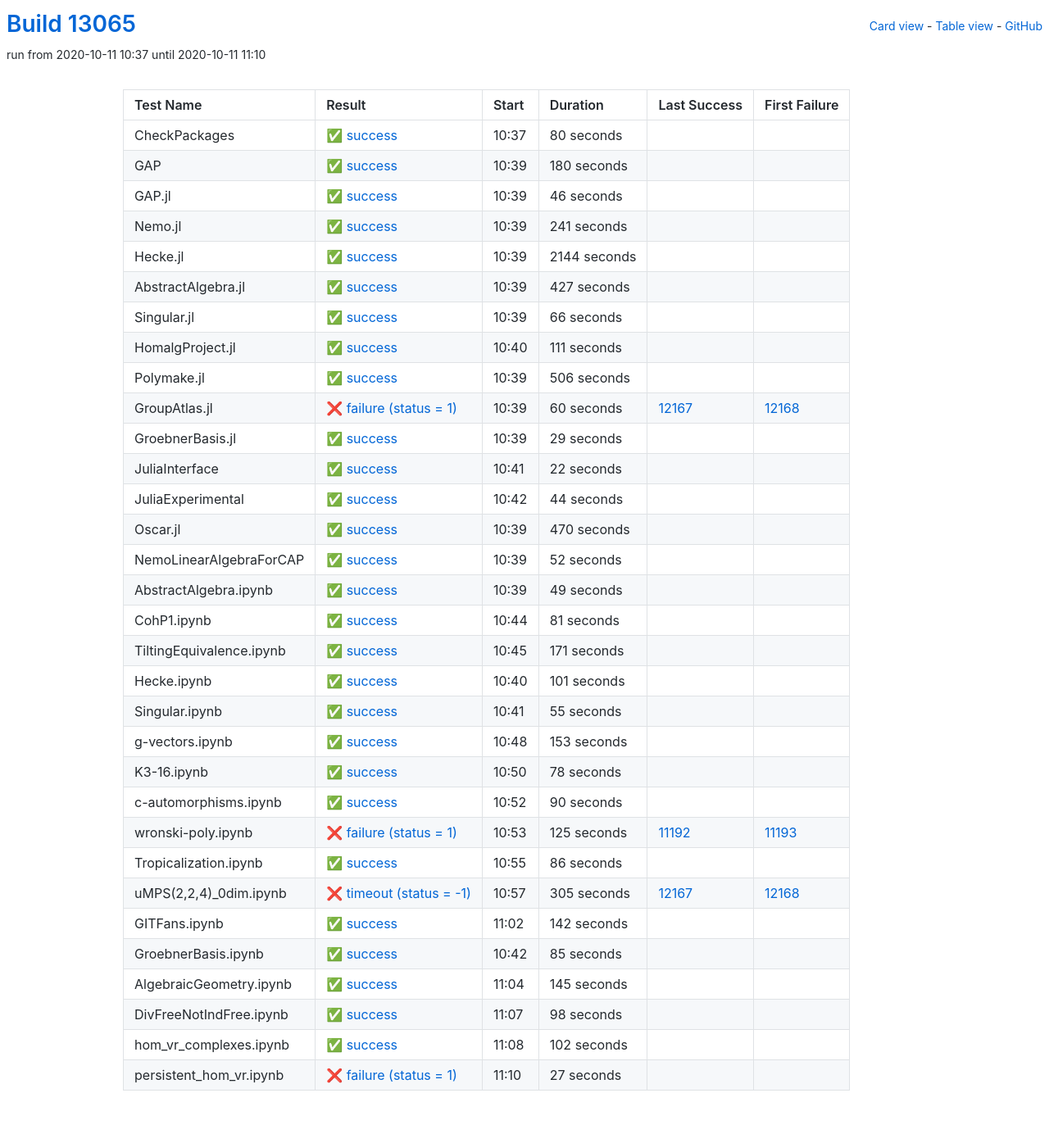
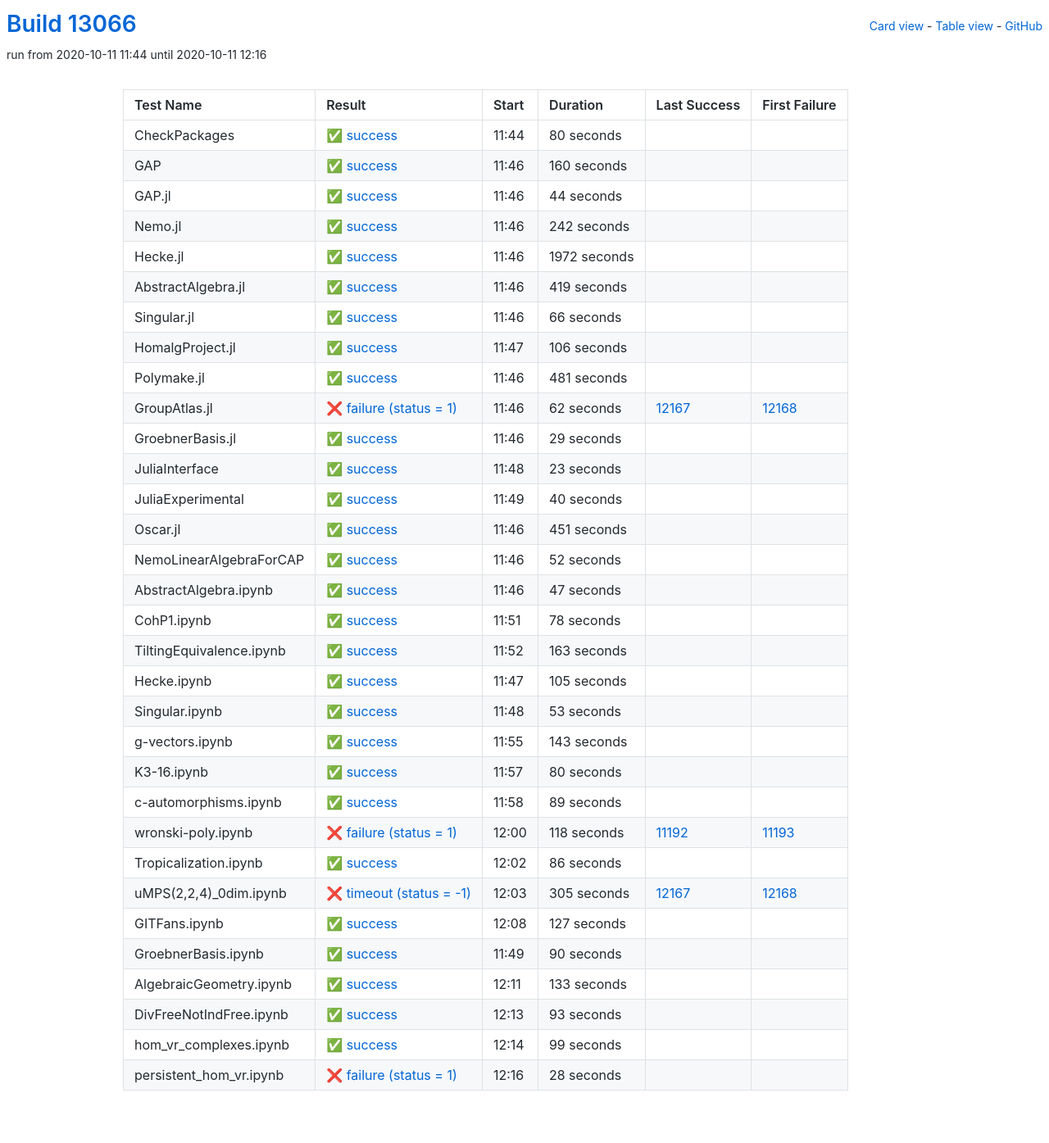
Before and after one commit to oscar-system/oscar-ci-status, a Jekyll site: the page built from table.html, in a window 1280 px wide. Shown: the whole page at 82% size. Built offline with Jekyll 4.4.1, drawn with Linux system fonts in a browser that asks for light colours.

Commit message:
Build #13066

```diff
--- a/_data/ci.yml
+++ b/_data/ci.yml
@@ -1,6 +1,6 @@
 ---
-build: 13065
-build_url: https://oscarci.mathematik.uni-kl.de/job/oscar/13065/
+build: 13066
+build_url: https://oscarci.mathematik.uni-kl.de/job/oscar/13066/
 job: oscar
 organization: oscar-system
 repo: oscar-ci-status
@@ -8,8 +8,8 @@ repourl: https://github.com/oscar-system/oscar-ci-status
 tests:
 - name: CheckPackages
   id: checkpackages
-  log: https://oscarci.mathematik.uni-kl.de/job/oscar/13065/artifact/logs/build-13065/CheckPackages.log
-  start: 2020-10-11 10:37
+  log: https://oscarci.mathematik.uni-kl.de/job/oscar/13066/artifact/logs/build-13066/CheckPackages.log
+  start: 2020-10-11 11:44
   success: true
   exitcode: 0
   status: success
@@ -20,68 +20,68 @@ tests:
   first_failure_url:
 - name: GAP
   id: gap
-  log: https://oscarci.mathematik.uni-kl.de/job/oscar/13065/artifact/logs/build-13065/GAP.log
-  start: 2020-10-11 10:39
+  log: https://oscarci.mathematik.uni-kl.de/job/oscar/13066/artifact/logs/build-13066/GAP.log
+  start: 2020-10-11 11:46
   success: true
   exitcode: 0
   status: success
-  duration: 180
+  duration: 160
   last_success: false
   last_success_url:
   first_failure: false
   first_failure_url:
 - name: GAP.jl
   id: gap-jl
-  log: https://oscarci.mathematik.uni-kl.de/job/oscar/13065/artifact/logs/build-13065/GAP.jl.log
-  start: 2020-10-11 10:39
+  log: https://oscarci.mathematik.uni-kl.de/job/oscar/13066/artifact/logs/build-13066/GAP.jl.log
+  start: 2020-10-11 11:46
   success: true
   exitcode: 0
   status: success
-  duration: 46
+  duration: 44
   last_success: false
   last_success_url:
   first_failure: false
   first_failure_url:
 - name: Nemo.jl
   id: nemo-jl
-  log: https://oscarci.mathematik.uni-kl.de/job/oscar/13065/artifact/logs/build-13065/Nemo.jl.log
-  start: 2020-10-11 10:39
+  log: https://oscarci.mathematik.uni-kl.de/job/oscar/13066/artifact/logs/build-13066/Nemo.jl.log
+  start: 2020-10-11 11:46
   success: true
   exitcode: 0
   status: success
-  duration: 241
+  duration: 242
   last_success: false
   last_success_url:
   first_failure: false
   first_failure_url:
 - name: Hecke.jl
   id: hecke-jl
-  log: https://oscarci.mathematik.uni-kl.de/job/oscar/13065/artifact/logs/build-13065/Hecke.jl.log
-  start: 2020-10-11 10:39
+  log: https://oscarci.mathematik.uni-kl.de/job/oscar/13066/artifact/logs/build-13066/Hecke.jl.log
+  start: 2020-10-11 11:46
   success: true
   exitcode: 0
   status: success
-  duration: 2144
+  duration: 1972
   last_success: false
   last_success_url:
   first_failure: false
   first_failure_url:
 - name: AbstractAlgebra.jl
   id: abstractalgebra-jl
-  log: https://oscarci.mathematik.uni-kl.de/job/oscar/13065/artifact/logs/build-13065/AbstractAlgebra.jl.log
-  start: 2020-10-11 10:39
+  log: https://oscarci.mathematik.uni-kl.de/job/oscar/13066/artifact/logs/build-13066/AbstractAlgebra.jl.log
+  start: 2020-10-11 11:46
   success: true
   exitcode: 0
   status: success
-  duration: 427
+  duration: 419
   last_success: false
   last_success_url:
   first_failure: false
   first_failure_url:
 - name: Singular.jl
   id: singular-jl
-  log: https://oscarci.mathematik.uni-kl.de/job/oscar/13065/artifact/logs/build-13065/Singular.jl.log
-  start: 2020-10-11 10:39
+  log: https://oscarci.mathematik.uni-kl.de/job/oscar/13066/artifact/logs/build-13066/Singular.jl.log
+  start: 2020-10-11 11:46
   success: true
   exitcode: 0
   status: success
@@ -92,44 +92,44 @@ tests:
   first_failure_url:
 - name: HomalgProject.jl
   id: homalgproject-jl
-  log: https://oscarci.mathematik.uni-kl.de/job/oscar/13065/artifact/logs/build-13065/HomalgProject.jl.log
-  start: 2020-10-11 10:40
+  log: https://oscarci.mathematik.uni-kl.de/job/oscar/13066/artifact/logs/build-13066/HomalgProject.jl.log
+  start: 2020-10-11 11:47
   success: true
   exitcode: 0
   status: success
-  duration: 111
+  duration: 106
   last_success: false
   last_success_url:
   first_failure: false
   first_failure_url:
 - name: Polymake.jl
   id: polymake-jl
-  log: https://oscarci.mathematik.uni-kl.de/job/oscar/13065/artifact/logs/build-13065/Polymake.jl.log
-  start: 2020-10-11 10:39
+  log: https://oscarci.mathematik.uni-kl.de/job/oscar/13066/artifact/logs/build-13066/Polymake.jl.log
+  start: 2020-10-11 11:46
   success: true
   exitcode: 0
   status: success
-  duration: 506
+  duration: 481
   last_success: false
   last_success_url:
   first_failure: false
   first_failure_url:
 - name: GroupAtlas.jl
   id: groupatlas-jl
-  log: https://oscarci.mathematik.uni-kl.de/job/oscar/13065/artifact/logs/build-13065/GroupAtlas.jl.log
-  start: 2020-10-11 10:39
+  log: https://oscarci.mathematik.uni-kl.de/job/oscar/13066/artifact/logs/build-13066/GroupAtlas.jl.log
+  start: 2020-10-11 11:46
   success: false
   exitcode: 1
   status: failure
-  duration: 60
+  duration: 62
   last_success: 12167
   last_success_url: https://oscarci.mathematik.uni-kl.de/job/oscar/12167/
   first_failure: 12168
   first_failure_url: https://oscarci.mathematik.uni-kl.de/job/oscar/12168/
 - name: GroebnerBasis.jl
   id: groebnerbasis-jl
-  log: https://oscarci.mathematik.uni-kl.de/job/oscar/13065/artifact/logs/build-13065/GroebnerBasis.jl.log
-  start: 2020-10-11 10:39
+  log: https://oscarci.mathematik.uni-kl.de/job/oscar/13066/artifact/logs/build-13066/GroebnerBasis.jl.log
+  start: 2020-10-11 11:46
   success: true
   exitcode: 0
   status: success
@@ -140,44 +140,44 @@ tests:
   first_failure_url:
 - name: JuliaInterface
   id: juliainterface
-  log: https://oscarci.mathematik.uni-kl.de/job/oscar/13065/artifact/logs/build-13065/JuliaInterface.log
-  start: 2020-10-11 10:41
+  log: https://oscarci.mathematik.uni-kl.de/job/oscar/13066/artifact/logs/build-13066/JuliaInterface.log
+  start: 2020-10-11 11:48
   success: true
   exitcode: 0
   status: success
-  duration: 22
+  duration: 23
   last_success: false
   last_success_url:
   first_failure: false
   first_failure_url:
 - name: JuliaExperimental
   id: juliaexperimental
-  log: https://oscarci.mathematik.uni-kl.de/job/oscar/13065/artifact/logs/build-13065/JuliaExperimental.log
-  start: 2020-10-11 10:42
+  log: https://oscarci.mathematik.uni-kl.de/job/oscar/13066/artifact/logs/build-13066/JuliaExperimental.log
+  start: 2020-10-11 11:49
   success: true
   exitcode: 0
   status: success
-  duration: 44
+  duration: 40
   last_success: false
   last_success_url:
   first_failure: false
   first_failure_url:
 - name: Oscar.jl
   id: oscar-jl
-  log: https://oscarci.mathematik.uni-kl.de/job/oscar/13065/artifact/logs/build-13065/Oscar.jl.log
-  start: 2020-10-11 10:39
+  log: https://oscarci.mathematik.uni-kl.de/job/oscar/13066/artifact/logs/build-13066/Oscar.jl.log
+  start: 2020-10-11 11:46
   success: true
   exitcode: 0
   status: success
-  duration: 470
+  duration: 451
   last_success: false
   last_success_url:
   first_failure: false
   first_failure_url:
 - name: NemoLinearAlgebraForCAP
   id: nemolinearalgebraforcap
-  log: https://oscarci.mathematik.uni-kl.de/job/oscar/13065/artifact/logs/build-13065/NemoLinearAlgebraForCAP.log
-  start: 2020-10-11 10:39
+  log: https://oscarci.mathematik.uni-kl.de/job/oscar/13066/artifact/logs/build-13066/NemoLinearAlgebraForCAP.log
+  start: 2020-10-11 11:46
   success: true
   exitcode: 0
   status: success
@@ -188,80 +188,20 @@ tests:
   first_failure_url:
 - name: AbstractAlgebra.ipynb
   id: abstractalgebra-ipynb
-  log: https://oscarci.mathematik.uni-kl.de/job/oscar/13065/artifact/logs/build-13065/AbstractAlgebra.ipynb.log
-  start: 2020-10-11 10:39
+  log: https://oscarci.mathematik.uni-kl.de/job/oscar/13066/artifact/logs/build-13066/AbstractAlgebra.ipynb.log
+  start: 2020-10-11 11:46
   success: true
   exitcode: 0
   status: success
-  duration: 49
+  duration: 47
   last_success: false
   last_success_url:
   first_failure: false
   first_failure_url:
 - name: CohP1.ipynb
   id: cohp1-ipynb
-  log: https://oscarci.mathematik.uni-kl.de/job/oscar/13065/artifact/logs/build-13065/CohP1.ipynb.log
-  start: 2020-10-11 10:44
-  success: true
-  exitcode: 0
-  status: success
-  duration: 81
-  last_success: false
-  last_success_url:
-  first_failure: false
-  first_failure_url:
-- name: TiltingEquivalence.ipynb
-  id: tiltingequivalence-ipynb
-  log: https://oscarci.mathematik.uni-kl.de/job/oscar/13065/artifact/logs/build-13065/TiltingEquivalence.ipynb.log
-  start: 2020-10-11 10:45
-  success: true
-  exitcode: 0
-  status: success
-  duration: 171
-  last_success: false
-  last_success_url:
-  first_failure: false
-  first_failure_url:
-- name: Hecke.ipynb
-  id: hecke-ipynb
-  log: https://oscarci.mathematik.uni-kl.de/job/oscar/13065/artifact/logs/build-13065/Hecke.ipynb.log
-  start: 2020-10-11 10:40
-  success: true
-  exitcode: 0
-  status: success
-  duration: 101
-  last_success: false
-  last_success_url:
-  first_failure: false
-  first_failure_url:
-- name: Singular.ipynb
-  id: singular-ipynb
-  log: https://oscarci.mathematik.uni-kl.de/job/oscar/13065/artifact/logs/build-13065/Singular.ipynb.log
-  start: 2020-10-11 10:41
-  success: true
-  exitcode: 0
-  status: success
-  duration: 55
-  last_success: false
-  last_success_url:
-  first_failure: false
-  first_failure_url:
-- name: g-vectors.ipynb
-  id: g-vectors-ipynb
-  log: https://oscarci.mathematik.uni-kl.de/job/oscar/13065/artifact/logs/build-13065/g-vectors.ipynb.log
-  start: 2020-10-11 10:48
-  success: true
-  exitcode: 0
-  status: success
-  duration: 153
-  last_success: false
-  last_success_url:
-  first_failure: false
-  first_failure_url:
-- name: K3-16.ipynb
-  id: k3-16-ipynb
-  log: https://oscarci.mathematik.uni-kl.de/job/oscar/13065/artifact/logs/build-13065/K3-16.ipynb.log
-  start: 2020-10-11 10:50
+  log: https://oscarci.mathematik.uni-kl.de/job/oscar/13066/artifact/logs/build-13066/CohP1.ipynb.log
+  start: 2020-10-11 11:51
   success: true
   exitcode: 0
   status: success
@@ -270,34 +210,94 @@ tests:
   last_success_url:
   first_failure: false
   first_failure_url:
-- name: c-automorphisms.ipynb
-  id: c-automorphisms-ipynb
-  log: https://oscarci.mathematik.uni-kl.de/job/oscar/13065/artifact/logs/build-13065/c-automorphisms.ipynb.log
-  start: 2020-10-11 10:52
+- name: TiltingEquivalence.ipynb
+  id: tiltingequivalence-ipynb
+  log: https://oscarci.mathematik.uni-kl.de/job/oscar/13066/artifact/logs/build-13066/TiltingEquivalence.ipynb.log
+  start: 2020-10-11 11:52
   success: true
   exitcode: 0
   status: success
-  duration: 90
+  duration: 163
+  last_success: false
+  last_success_url:
+  first_failure: false
+  first_failure_url:
+- name: Hecke.ipynb
+  id: hecke-ipynb
+  log: https://oscarci.mathematik.uni-kl.de/job/oscar/13066/artifact/logs/build-13066/Hecke.ipynb.log
+  start: 2020-10-11 11:47
+  success: true
+  exitcode: 0
+  status: success
+  duration: 105
+  last_success: false
+  last_success_url:
+  first_failure: false
+  first_failure_url:
+- name: Singular.ipynb
+  id: singular-ipynb
+  log: https://oscarci.mathematik.uni-kl.de/job/oscar/13066/artifact/logs/build-13066/Singular.ipynb.log
+  start: 2020-10-11 11:48
+  success: true
+  exitcode: 0
+  status: success
+  duration: 53
+  last_success: false
+  last_success_url:
+  first_failure: false
+  first_failure_url:
+- name: g-vectors.ipynb
+  id: g-vectors-ipynb
+  log: https://oscarci.mathematik.uni-kl.de/job/oscar/13066/artifact/logs/build-13066/g-vectors.ipynb.log
+  start: 2020-10-11 11:55
+  success: true
+  exitcode: 0
+  status: success
+  duration: 143
+  last_success: false
+  last_success_url:
+  first_failure: false
+  first_failure_url:
+- name: K3-16.ipynb
+  id: k3-16-ipynb
+  log: https://oscarci.mathematik.uni-kl.de/job/oscar/13066/artifact/logs/build-13066/K3-16.ipynb.log
+  start: 2020-10-11 11:57
+  success: true
+  exitcode: 0
+  status: success
+  duration: 80
+  last_success: false
+  last_success_url:
+  first_failure: false
+  first_failure_url:
+- name: c-automorphisms.ipynb
+  id: c-automorphisms-ipynb
+  log: https://oscarci.mathematik.uni-kl.de/job/oscar/13066/artifact/logs/build-13066/c-automorphisms.ipynb.log
+  start: 2020-10-11 11:58
+  success: true
+  exitcode: 0
+  status: success
+  duration: 89
   last_success: false
   last_success_url:
   first_failure: false
   first_failure_url:
 - name: wronski-poly.ipynb
   id: wronski-poly-ipynb
-  log: https://oscarci.mathematik.uni-kl.de/job/oscar/13065/artifact/logs/build-13065/wronski-poly.ipynb.log
-  start: 2020-10-11 10:53
+  log: https://oscarci.mathematik.uni-kl.de/job/oscar/13066/artifact/logs/build-13066/wronski-poly.ipynb.log
+  start: 2020-10-11 12:00
   success: false
   exitcode: 1
   status: failure
-  duration: 125
+  duration: 118
   last_success: 11192
   last_success_url: https://oscarci.mathematik.uni-kl.de/job/oscar/11192/
   first_failure: 11193
   first_failure_url: https://oscarci.mathematik.uni-kl.de/job/oscar/11193/
 - name: Tropicalization.ipynb
   id: tropicalization-ipynb
-  log: https://oscarci.mathematik.uni-kl.de/job/oscar/13065/artifact/logs/build-13065/Tropicalization.ipynb.log
-  start: 2020-10-11 10:55
+  log: https://oscarci.mathematik.uni-kl.de/job/oscar/13066/artifact/logs/build-13066/Tropicalization.ipynb.log
+  start: 2020-10-11 12:02
   success: true
   exitcode: 0
   status: success
@@ -308,8 +308,8 @@ tests:
   first_failure_url:
 - name: uMPS(2,2,4)_0dim.ipynb
   id: umps-2-2-4-0dim-ipynb
-  log: https://oscarci.mathematik.uni-kl.de/job/oscar/13065/artifact/logs/build-13065/uMPS-2-2-4-_0dim.ipynb.log
-  start: 2020-10-11 10:57
+  log: https://oscarci.mathematik.uni-kl.de/job/oscar/13066/artifact/logs/build-13066/uMPS-2-2-4-_0dim.ipynb.log
+  start: 2020-10-11 12:03
   success: false
   exitcode: -1
   status: timeout
@@ -320,72 +320,72 @@ tests:
   first_failure_url: https://oscarci.mathematik.uni-kl.de/job/oscar/12168/
 - name: GITFans.ipynb
   id: gitfans-ipynb
-  log: https://oscarci.mathematik.uni-kl.de/job/oscar/13065/artifact/logs/build-13065/GITFans.ipynb.log
-  start: 2020-10-11 11:02
+  log: https://oscarci.mathematik.uni-kl.de/job/oscar/13066/artifact/logs/build-13066/GITFans.ipynb.log
+  start: 2020-10-11 12:08
   success: true
   exitcode: 0
   status: success
-  duration: 142
+  duration: 127
   last_success: false
   last_success_url:
   first_failure: false
   first_failure_url:
 - name: GroebnerBasis.ipynb
   id: groebnerbasis-ipynb
-  log: https://oscarci.mathematik.uni-kl.de/job/oscar/13065/artifact/logs/build-13065/GroebnerBasis.ipynb.log
-  start: 2020-10-11 10:42
+  log: https://oscarci.mathematik.uni-kl.de/job/oscar/13066/artifact/logs/build-13066/GroebnerBasis.ipynb.log
+  start: 2020-10-11 11:49
   success: true
   exitcode: 0
   status: success
-  duration: 85
+  duration: 90
   last_success: false
   last_success_url:
   first_failure: false
   first_failure_url:
 - name: AlgebraicGeometry.ipynb
   id: algebraicgeometry-ipynb
-  log: https://oscarci.mathematik.uni-kl.de/job/oscar/13065/artifact/logs/build-13065/AlgebraicGeometry.ipynb.log
-  start: 2020-10-11 11:04
+  log: https://oscarci.mathematik.uni-kl.de/job/oscar/13066/artifact/logs/build-13066/AlgebraicGeometry.ipynb.log
+  start: 2020-10-11 12:11
   success: true
   exitcode: 0
   status: success
-  duration: 145
+  duration: 133
   last_success: false
   last_success_url:
   first_failure: false
   first_failure_url:
 - name: DivFreeNotIndFree.ipynb
   id: divfreenotindfree-ipynb
-  log: https://oscarci.mathematik.uni-kl.de/job/oscar/13065/artifact/logs/build-13065/DivFreeNotIndFree.ipynb.log
-  start: 2020-10-11 11:07
+  log: https://oscarci.mathematik.uni-kl.de/job/oscar/13066/artifact/logs/build-13066/DivFreeNotIndFree.ipynb.log
+  start: 2020-10-11 12:13
   success: true
   exitcode: 0
   status: success
-  duration: 98
+  duration: 93
   last_success: false
   last_success_url:
   first_failure: false
   first_failure_url:
 - name: hom_vr_complexes.ipynb
   id: hom-vr-complexes-ipynb
-  log: https://oscarci.mathematik.uni-kl.de/job/oscar/13065/artifact/logs/build-13065/hom_vr_complexes.ipynb.log
-  start: 2020-10-11 11:08
+  log: https://oscarci.mathematik.uni-kl.de/job/oscar/13066/artifact/logs/build-13066/hom_vr_complexes.ipynb.log
+  start: 2020-10-11 12:14
   success: true
   exitcode: 0
   status: success
-  duration: 102
+  duration: 99
   last_success: false
   last_success_url:
   first_failure: false
   first_failure_url:
 - name: persistent_hom_vr.ipynb
   id: persistent-hom-vr-ipynb
-  log: https://oscarci.mathematik.uni-kl.de/job/oscar/13065/artifact/logs/build-13065/persistent_hom_vr.ipynb.log
-  start: 2020-10-11 11:10
+  log: https://oscarci.mathematik.uni-kl.de/job/oscar/13066/artifact/logs/build-13066/persistent_hom_vr.ipynb.log
+  start: 2020-10-11 12:16
   success: false
   exitcode: 1
   status: failure
-  duration: 27
+  duration: 28
   last_success: false
   last_success_url:
   first_failure: false
```
Also changed, not shown: README.md.
